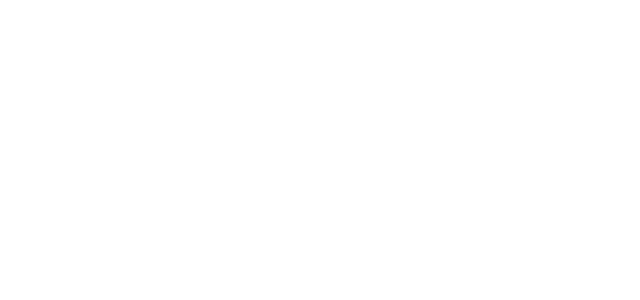
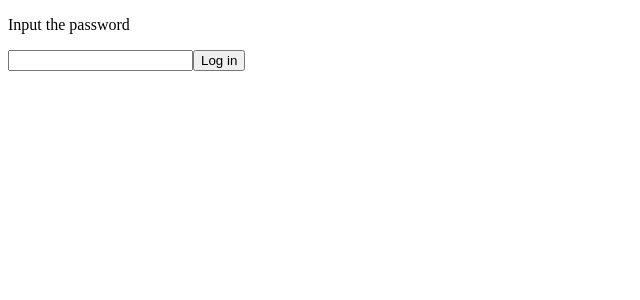
Before and after one commit to acollins1991/chloe-alfano-portfolio-generator, a Nuxt app: page /InputPassword in a window 1280 px wide. Before the commit this address had no page. Shown: the top 300 px of the page, without its empty margins (0-640 px from the left). Built offline with nearby package versions, Linux system fonts and the light colour scheme.

Commit message:
password protection

```diff
--- a/nuxt.config.js
+++ b/nuxt.config.js
@@ -1,5 +1,7 @@
 import path from 'path'
 import fs from 'fs'
+
+require('dotenv').config()
 
 const clientJson = JSON.parse(fs.readFileSync(path.join(__dirname, './clients.json')))
 
@@ -78,5 +80,11 @@ export default {
       }
       return caseStudyRoutes
     }
+  },
+  /**
+   * Middleware
+   */
+  router: {
+    middleware: 'passwordProtect'
   }
 }
--- /dev/null
+++ b/pages/InputPassword.vue
@@ -0,0 +1,40 @@
+<template>
+  <div class="container mx-auto px-4 py-5">
+    <p class="mb-3">
+      Input the password
+    </p>
+    <input ref="passwordInput" class="bg-white focus:outline-none focus:shadow-outline border border-gray-300 rounded-lg py-2 px-4 block appearance-none leading-normal mb-3" type="text">
+    <button class="bg-blue-500 hover:bg-blue-700 text-white font-bold py-2 px-4 rounded" @click="logIn()">
+      Log in
+    </button>
+  </div>
+</template>
+
+<script>
+import { mapState } from 'vuex'
+
+export default {
+  name: 'PasswordInput',
+  computed: {
+    ...mapState(['caseStudyPassword'])
+  },
+  mounted () {
+    console.log(this.$router)
+  },
+  methods: {
+    validatePassword: (string) => {
+      return string === process.env.caseStudyPassword
+    },
+    addCookie: () => {
+      window.localStorage.setItem('cfPasswordProvided', true)
+    },
+    logIn () {
+      if (!this.validatePassword(this.$refs.passwordInput.value)) {
+        return alert('Password input was incorrect')
+      }
+      this.addCookie()
+      return this.$router.go(-1)
+    }
+  }
+}
+</script>
--- a/pages/index.vue
+++ b/pages/index.vue
@@ -6,5 +6,18 @@
 
 <script>
 export default {
+  data () {
+    return {
+      items: []
+    }
+  },
+  created () {
+    this.$router.options.routes.forEach((route) => {
+      this.items.push({
+        name: route.name,
+        path: route.path
+      })
+    })
+  }
 }
 </script>
--- a/store/index.js
+++ b/store/index.js
@@ -2,5 +2,6 @@ import clientJson from '../clients.json'
 import sampleClientJson from '../sampleClients.json'
 
 export const state = () => ({
+  caseStudyPassword: process.env.caseStudyPassword,
   clientData: process.env.dev ? sampleClientJson : clientJson
 })
```
Also changed, not shown: middleware/passwordProtect.js (added, +9 -0 lines), 1 other file (tests, documents, lock files or other folders).
